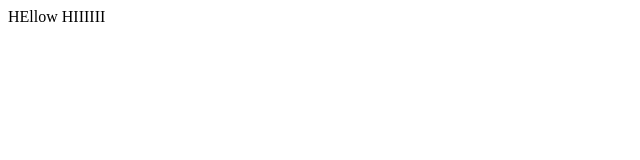
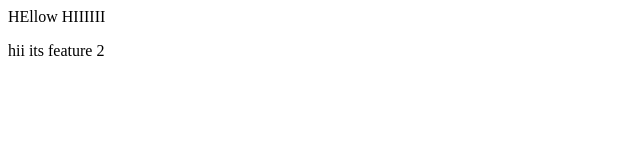
Before and after one commit to priyannkkkk/local-repo, a plain HTML site: page index.html in a window 1280 px wide. Shown: the full height of the page, 0-640 px from the left. Drawn offline with Linux system fonts and the light colour scheme.

Commit message:
Add new feature

```diff
--- a/index.html
+++ b/index.html
@@ -1 +1,2 @@
 <p> HEllow HIIIIII</p>
+<p> hii its feature 2</p>
```
